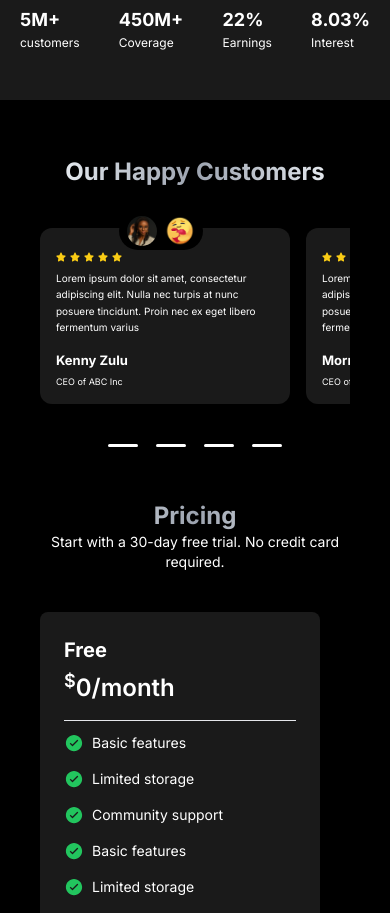
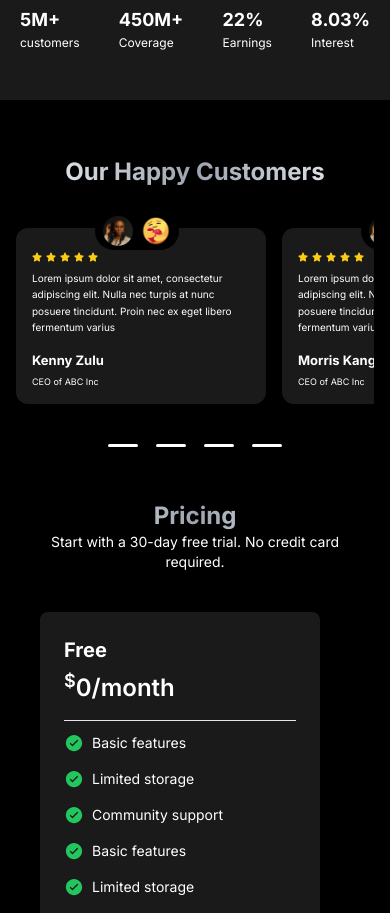
Before and after one commit to DumisaniLesley/web-3.0-landing-page, a Next.js app: page / in a window 390 px wide. Shown: the part 1900-2813 px from the top of the page. Built offline with nearby package versions, Linux system fonts and the light colour scheme.

Commit message:
Update Testimonials component styling

```diff
--- a/components/Testimonials.jsx
+++ b/components/Testimonials.jsx
@@ -39,7 +39,7 @@ const testimonialsData = [
 
 const Testimonials = () => {
   return (
-    <div className="py-8 px-10 mt-6 lg:max-w-[1200px] mx-auto">
+    <div className="py-8 px-4 md:px-10 mt-6 lg:max-w-[1200px] mx-auto">
       <div>
         <h1 className="text-center font-bold text-2xl md:text-4xl bg-gradient-to-r from-slate-100 via-gray-400 to-slate-100 bg-clip-text text-transparent">
           Our Happy Customers
```
